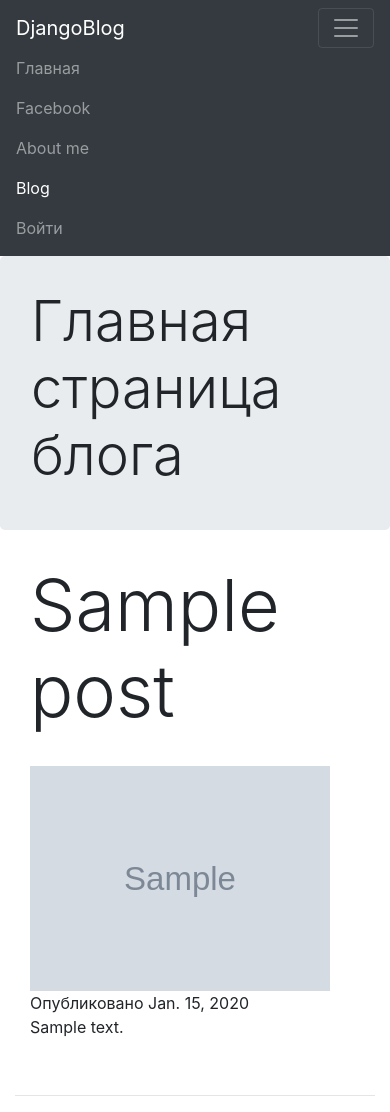
After one commit to gogiasss/djangoblog, a Django app: page /blog/ in a window 390 px wide, after a click that opens the changed part. The commit adds this page. Run offline with Django 3.2, Linux system fonts and the light colour scheme; tables that the repository leaves empty hold one stand-in row (values such as "Sample post"); grey boxes marked "Sample" are stand-in pictures; some libraries are stand-ins or nearby versions.

Commit message:
update blog page, nav menu

```diff
--- /dev/null
+++ b/blog/templates/blog/blog.html
@@ -0,0 +1,111 @@
+<!doctype html>
+<html lang="ru">
+  <head>
+    <!-- Required meta tags -->
+    <meta charset="utf-8">
+    <meta name="viewport" content="width=device-width, initial-scale=1, shrink-to-fit=no">
+
+    <!-- Bootstrap CSS -->
+    <link rel="stylesheet" href="https://stackpath.bootstrapcdn.com/bootstrap/4.5.0/css/bootstrap.min.css" integrity="sha384-9aIt2nRpC12Uk9gS9baDl411NQApFmC26EwAOH8WgZl5MYYxFfc+NcPb1dKGj7Sk" crossorigin="anonymous">
+	<style>
+      .bd-placeholder-img {
+        font-size: 1.125rem;
+        text-anchor: middle;
+        -webkit-user-select: none;
+        -moz-user-select: none;
+        -ms-user-select: none;
+        user-select: none;
+      }
+
+      @media (min-width: 768px) {
+        .bd-placeholder-img-lg {
+          font-size: 3.5rem;
+        }
+      }
+    </style>
+
+    <title>Hello, world!</title>
+  </head>
+  <body>
+<!--  Панель навигации  -->
+  <nav class="navbar navbar-expand-lg sticky-top navbar-dark bg-dark">
+    <a class="navbar-brand" href="/">DjangoBlog</a>
+    <button class="navbar-toggler" type="button" data-toggle="collapse" data-target="#navbarSupportedContent" aria-controls="navbarSupportedContent" aria-expanded="false" aria-label="Toggle navigation">
+      <span class="navbar-toggler-icon"></span>
+    </button>
+
+    <div class="collapse navbar-collapse" id="navbarSupportedContent">
+      <ul class="navbar-nav ml-auto">
+        <li>
+          <a class="nav-link" href="/">Главная</a>
+        </li>
+
+        <li class="nav-item">
+          <a class="nav-link" href="#">Facebook</a>
+        </li>
+        <li class="nav-item">
+          <a class="nav-link" href="#">About me</a>
+        </li>
+          <li class="nav-item">
+          <a class="nav-link active" href="/blog/">Blog</a>
+        </li>
+          <li class="nav-item">
+          <a class="nav-link" href="/admin/">Войти</a>
+        </li>
+
+      </ul>
+    </div>
+  </nav>
+
+<!-- Панель навигации конец -->
+
+  <style>
+      .bd-placeholder-img {
+        font-size: 1.125rem;
+        text-anchor: middle;
+        -webkit-user-select: none;
+        -moz-user-select: none;
+        -ms-user-select: none;
+        user-select: none;
+      }
+
+      @media (min-width: 768px) {
+        .bd-placeholder-img-lg {
+          font-size: 3.5rem;
+        }
+      }
+    </style>
+
+<main role="main">
+
+  <div class="jumbotron">
+    <div class="container">
+      <h1 class="display-4">Главная страница блога</h1>
+     </div>
+  </div>
+
+  <div class="container">
+    <!-- Example row of columns -->
+
+      {% for post in post.all %} <!--  DjangoCode -->
+      <div class="col-md-12">
+        <h2 class="display-3">{{ post.title}}</h2> <br>
+         <img src="{{ post.image.url}}" height=500 width=300 class="img-fluid">
+        <div> Опубликовано {{ post.date}} </div>
+        <p class="card-text">{{ post.text }}</p>  <br>
+    </div>
+   {% endfor %}
+    <hr>
+
+  </div> <!-- /container -->
+
+</main>
+
+
+<!-- Optional JavaScript -->
+    <!-- jQuery first, then Popper.js, then Bootstrap JS -->
+    <script src="https://code.jquery.com/jquery-3.5.1.slim.min.js" integrity="sha384-DfXdz2htPH0lsSSs5nCTpuj/zy4C+OGpamoFVy38MVBnE+IbbVYUew+OrCXaRkfj" crossorigin="anonymous"></script>
+    <script src="https://cdn.jsdelivr.net/npm/popper.js@1.16.0/dist/umd/popper.min.js" integrity="sha384-Q6E9RHvbIyZFJoft+2mJbHaEWldlvI9IOYy5n3zV9zzTtmI3UksdQRVvoxMfooAo" crossorigin="anonymous"></script>
+    <script src="https://stackpath.bootstrapcdn.com/bootstrap/4.5.0/js/bootstrap.min.js" integrity="sha384-OgVRvuATP1z7JjHLkuOU7Xw704+h835Lr+6QL9UvYjZE3Ipu6Tp75j7Bh/kR0JKI" crossorigin="anonymous"></script>
+  </body>
+</html>
--- /dev/null
+++ b/blog/urls.py
@@ -0,0 +1,8 @@
+
+from django.urls import path
+from . import views
+
+urlpatterns = [
+    path('', views.showblog, name='showblog'),
+
+]
--- a/blog/views.py
+++ b/blog/views.py
@@ -1,3 +1,7 @@
 from django.shortcuts import render
+from .models import Post
+# Create your views here.
 
-# Create your views here.
+def showblog(request):
+	post = Post.objects
+	return render(request, 'blog/blog.html', {'post': post})
--- a/myblog/urls.py
+++ b/myblog/urls.py
@@ -14,7 +14,7 @@ Including another URLconf
     2. Add a URL to urlpatterns:  path('blog/', include('blog.urls'))
 """
 from django.contrib import admin
-from django.urls import path
+from django.urls import path, include
 from django.conf import settings
 from django.conf.urls.static import static
 import events.views
@@ -22,4 +22,5 @@ import events.views
 urlpatterns = [
     path('admin/', admin.site.urls),
     path('', events.views.home, name='home'),
+    path('blog/', include('blog.urls')),
 ] + static(settings.MEDIA_URL, document_root=settings.MEDIA_ROOT)
```
Also changed, not shown: events/templates/events/home.html (+7 -7 lines).
